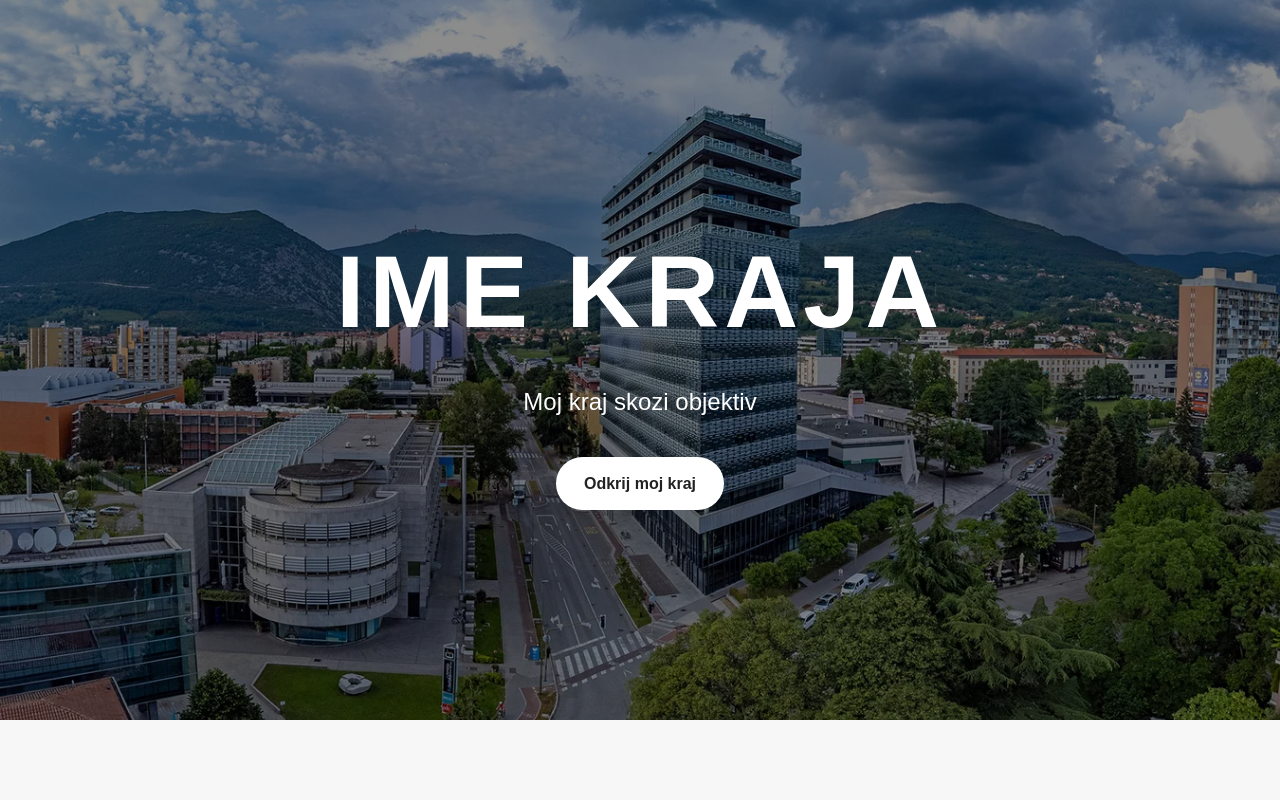
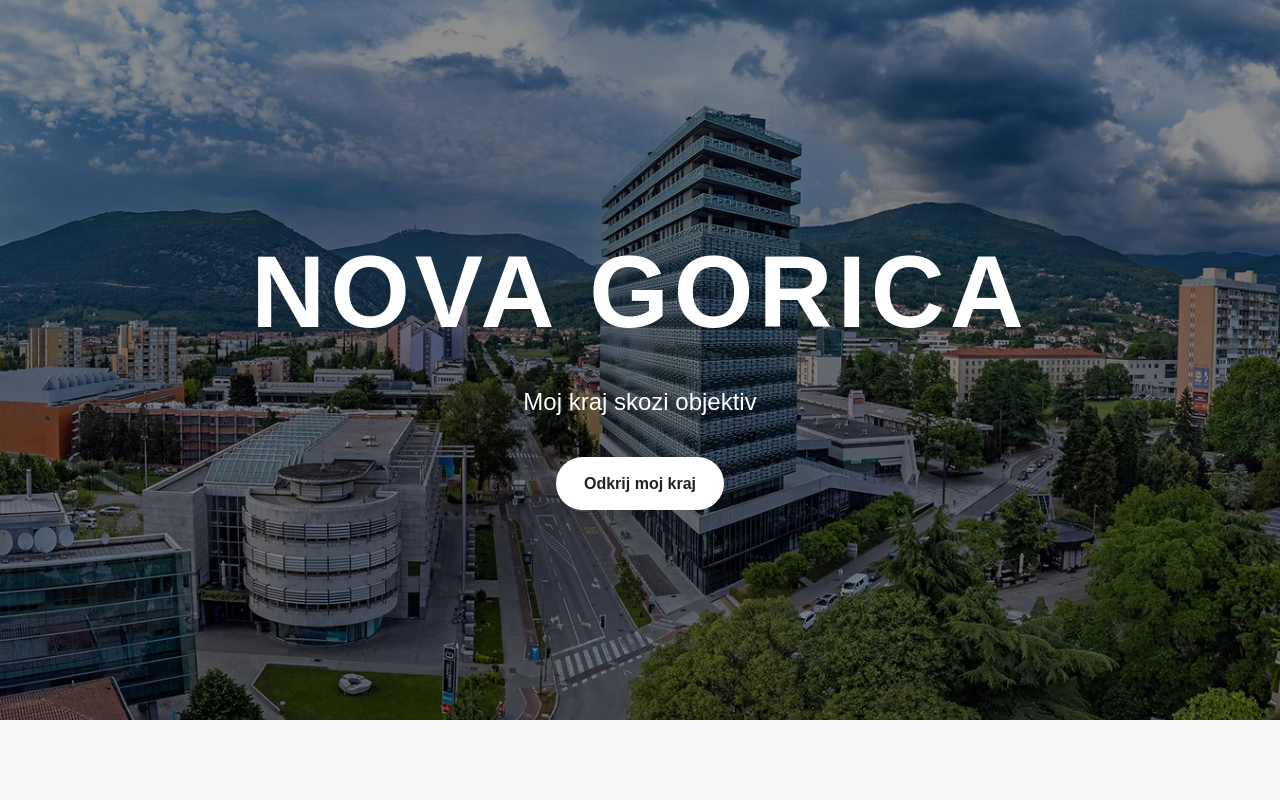
Before and after one commit to lukavajkic/mojkraj-novagorica, a plain HTML site: page index.html in a window 1280 px wide. Shown: the top 800 px of the page. Drawn offline with Linux system fonts and the light colour scheme.

Commit message:
Update index.html

```diff
--- a/index.html
+++ b/index.html
@@ -11,7 +11,7 @@
 <header class="hero">
     <img src="images/naslovna.jpg" alt="Naslovna fotografija mojega kraja" class="hero-image">
     <div class="hero-overlay">
-        <h1>IME KRAJA</h1>
+        <h1>NOVA GORICA</h1>
         <p>Moj kraj skozi objektiv</p>
         <a href="#o-kraju" class="btn">Odkrij moj kraj</a>
     </div>
```
